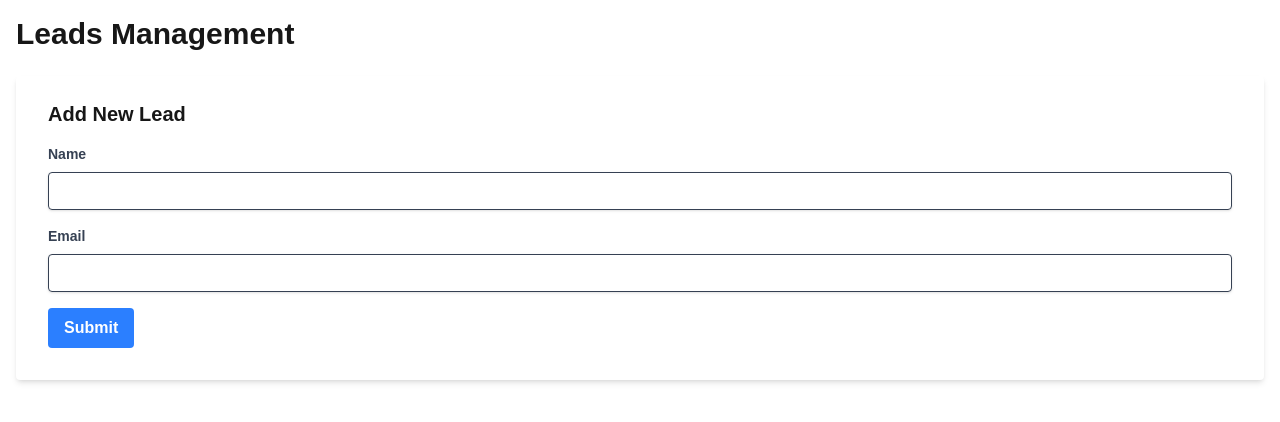
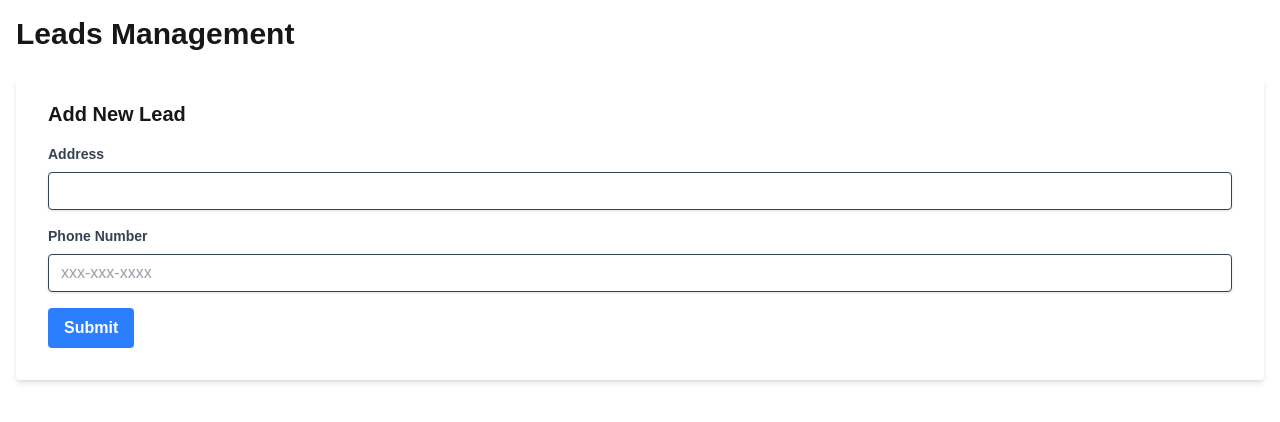
Before and after one commit to AndrewTBaird/nextjs-practice, a Next.js app in the folder 02-wizard-application/frontend/mint-frontend/: page /leads in a window 1280 px wide. Shown: the top 422 px of the page. Built offline with nearby package versions, Linux system fonts and the light colour scheme; no server answers.

Commit message:
fix port reference for api requests for axios

```diff
--- a/02-wizard-application/frontend/mint-frontend/src/app/leads/page.tsx
+++ b/02-wizard-application/frontend/mint-frontend/src/app/leads/page.tsx
@@ -40,7 +40,7 @@ export default function LeadsPage() {
         <form onSubmit={handleCreateLead} className="space-y-4">
           <div>
             <label className="block text-gray-700 text-sm font-bold mb-2">
-              Name
+              Address
             </label>
             <input
               type="text"
@@ -52,10 +52,11 @@ export default function LeadsPage() {
           </div>
           <div>
             <label className="block text-gray-700 text-sm font-bold mb-2">
-              Email
+              Phone Number
             </label>
             <input
-              type="email"
+              type="tel"
+              placeholder="xxx-xxx-xxxx"
               value={newLead.phone}
               onChange={(e) => setNewLead({ ...newLead, phone: e.target.value })}
               className="shadow appearance-none border rounded w-full py-2 px-3 text-gray-700 leading-tight focus:outline-none focus:shadow-outline"
--- a/02-wizard-application/frontend/mint-frontend/src/services/api.ts
+++ b/02-wizard-application/frontend/mint-frontend/src/services/api.ts
@@ -1,6 +1,6 @@
 import axios from 'axios';
 
-const API_BASE_URL = process.env.NEXT_PUBLIC_API_URL || 'http://localhost:3001';
+const API_BASE_URL = 'http://localhost:3000';
 
 // Create axios instance with base configuration
 const api = axios.create({
```
